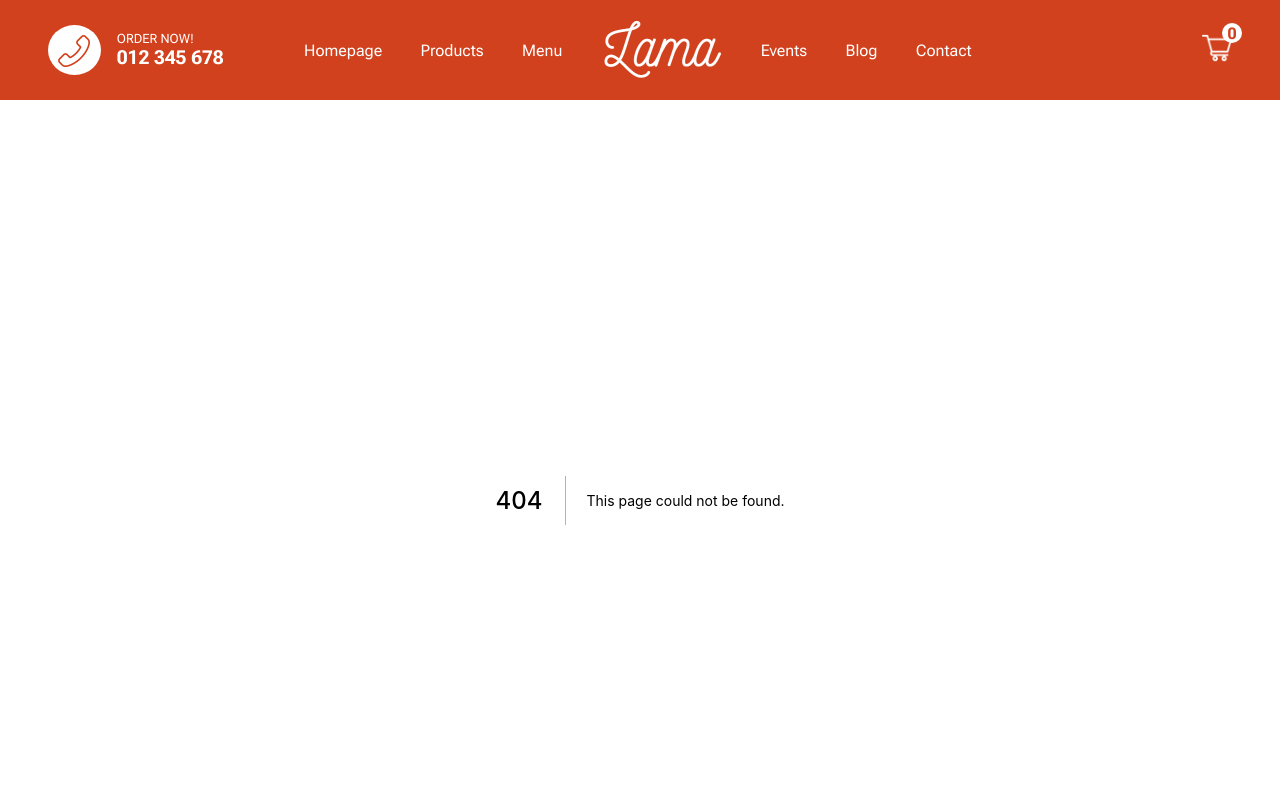
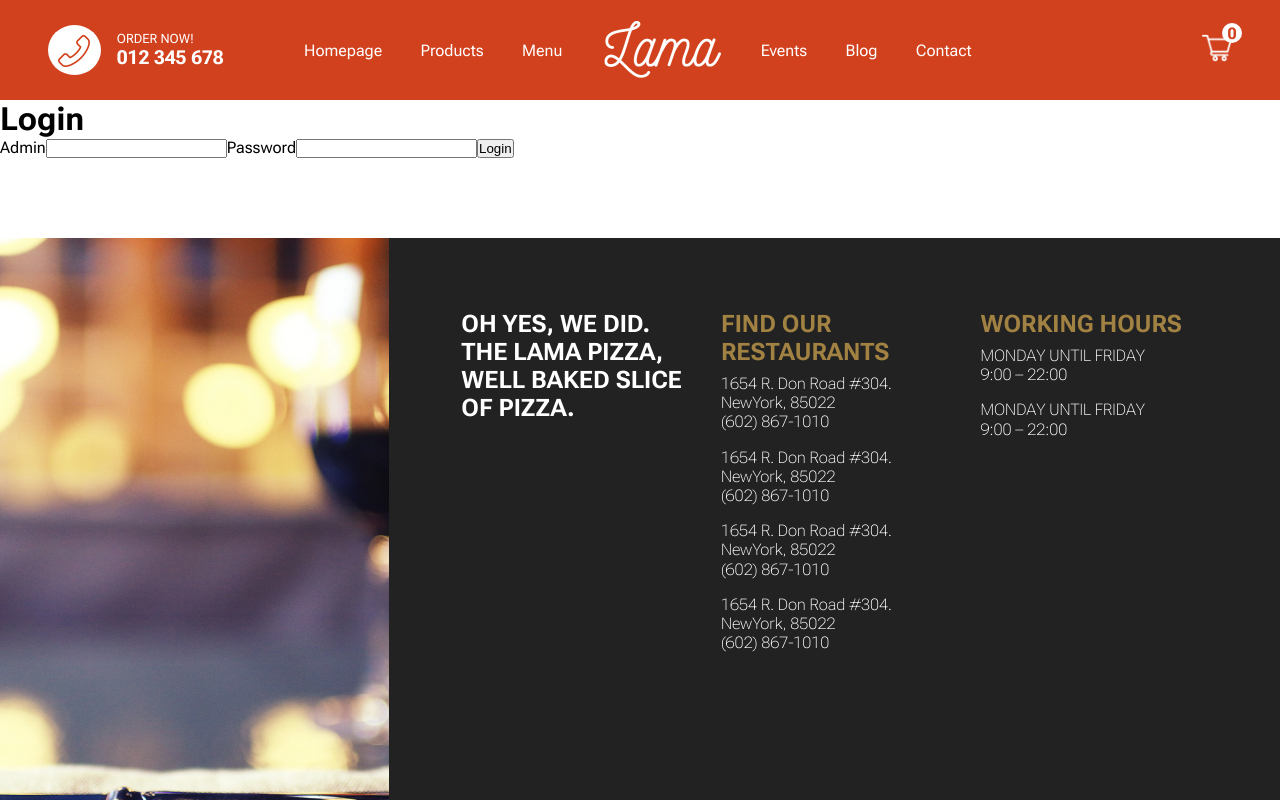
Before and after one commit to IgorLAP/pizza-restaurant, a Next.js app: page /login in a window 1280 px wide. Before the commit this address had no page. Shown: the top 800 px of the page. Built offline with nearby package versions, Linux system fonts and the light colour scheme.

Commit message:
feat: login page

```diff
--- /dev/null
+++ b/src/pages/login.tsx
@@ -0,0 +1,57 @@
+import axios from 'axios'
+import { GetServerSideProps } from 'next'
+import { useRouter } from 'next/router'
+import { useState } from 'react'
+
+export default function Login() {
+  const [username, setUsername] = useState('')
+  const [password, setPassword] = useState('')
+
+  const router = useRouter()
+
+  async function handleLogin() {
+    if (username !== '' && password !== '')  {
+      try {
+        const res = await axios.post('/api/login', { username, password })
+        if (res.status == 200) {
+          router.push('/admin')
+        } else {
+          //show error
+        }
+      } catch(err) {
+        alert('Um erro ocorreu')
+      }
+    } else {
+      alert('Preencha as infos')
+    }
+
+  }
+
+  return (
+    <div>
+      <h1>Login</h1>
+      <label htmlFor="username">Admin</label>
+      <input onChange={e => setUsername(e.target.value)} type="text" name="username" />
+      <label htmlFor="password">Password</label>
+      <input onChange={e => setPassword(e.target.value)} type="text" name="password" />
+      <button onClick={handleLogin}>Login</button>
+    </div>
+  )
+}
+
+export const getServerSideProps: GetServerSideProps = async ({ req }) => {
+  const { token } = req.cookies
+
+  if (token) {
+    return {
+      redirect: {
+        destination: '/admin',
+        permanent: false,
+      }
+    }
+  }
+
+  return {
+    props: {}
+  }
+}
```
